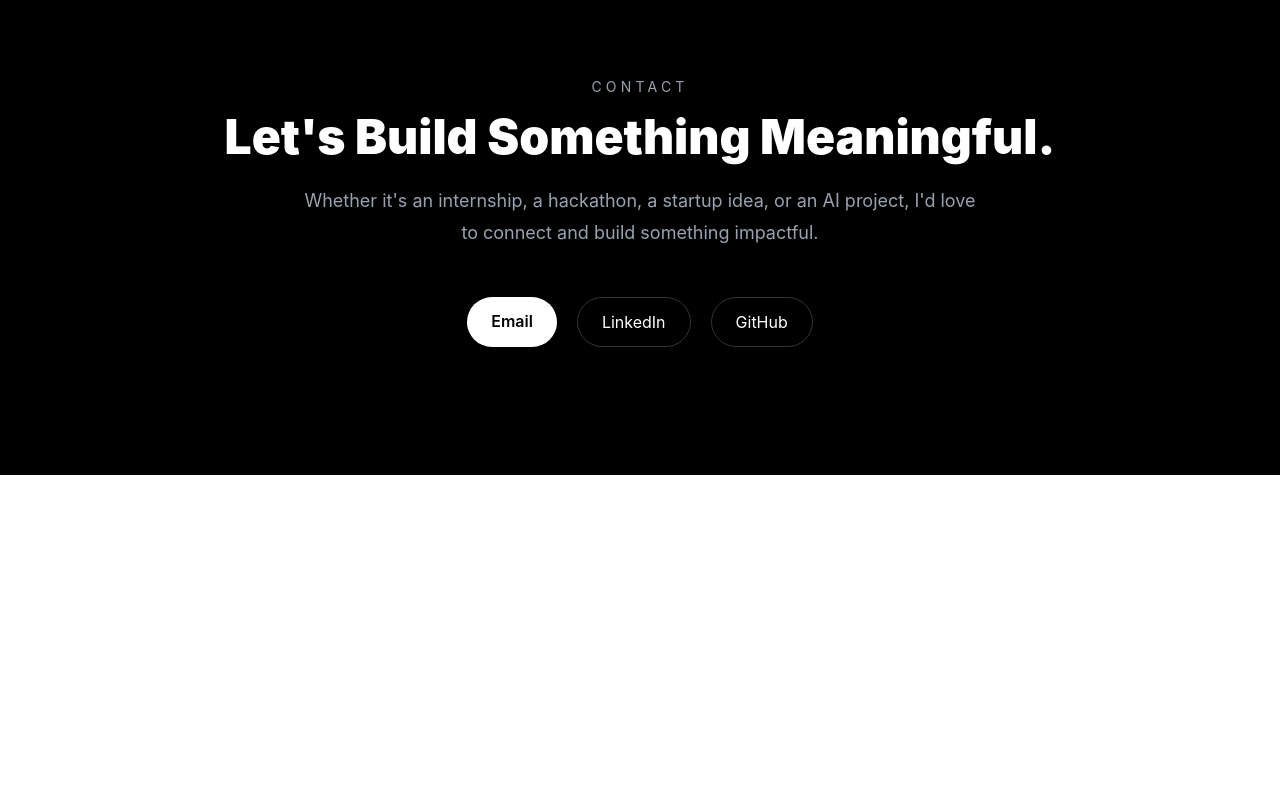
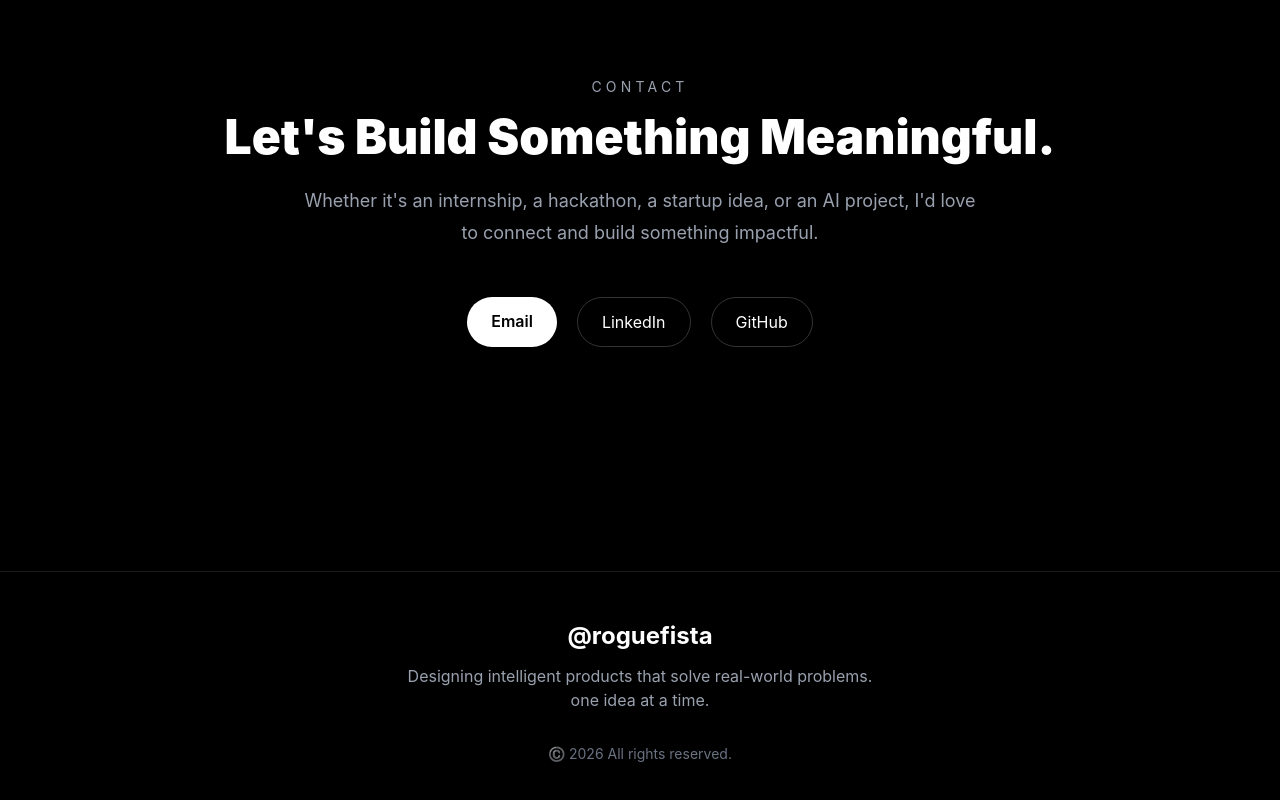
Before and after one commit to Ankit-MajumderXD/ankit-portfolio, a React (Vite) app: page / in a window 1280 px wide. Shown: the part 6277-7077 px from the top of the page. Before the commit the page ends 6752 px from the top, so only its background shows below. Built offline with nearby package versions, Linux system fonts and the light colour scheme.

Commit message:
Added footer section

```diff
--- a/src/App.tsx
+++ b/src/App.tsx
@@ -5,6 +5,7 @@ import About from "./components/About";
 import Journey from "./components/Journey";
 import Skills from "./components/Skills";
 import Contact from "./components/Contact";
+import Footer from "./components/Footer";
 
 function App() {
   return (
@@ -16,6 +17,7 @@ function App() {
       <Journey />
       <Skills />
       <Contact />
+      <Footer />
     </main>
   );
 }
--- /dev/null
+++ b/src/components/Footer.tsx
@@ -0,0 +1,31 @@
+import { motion } from "framer-motion";
+
+export default function Footer() {
+  return (
+    <motion.footer
+      initial={{ opacity: 0 }}
+      whileInView={{ opacity: 1 }}
+      transition={{ duration: 0.8 }}
+      viewport={{ once: true }}
+      className="border-t border-white/10 mt-24 py-12"
+    >
+      <div className="mx-auto max-w-6xl px-8 text-center">
+
+        <h3 className="text-2xl font-bold">
+          @roguefista
+        </h3>
+
+        <p className="mt-3 text-gray-400">
+          Designing intelligent products that solve real-world problems.
+          <br />
+          one idea at a time.
+        </p>
+
+        <p className="mt-8 text-sm text-gray-500">
+          ©️ 2026 All rights reserved.
+        </p>
+
+      </div>
+    </motion.footer>
+  );
+}
```
